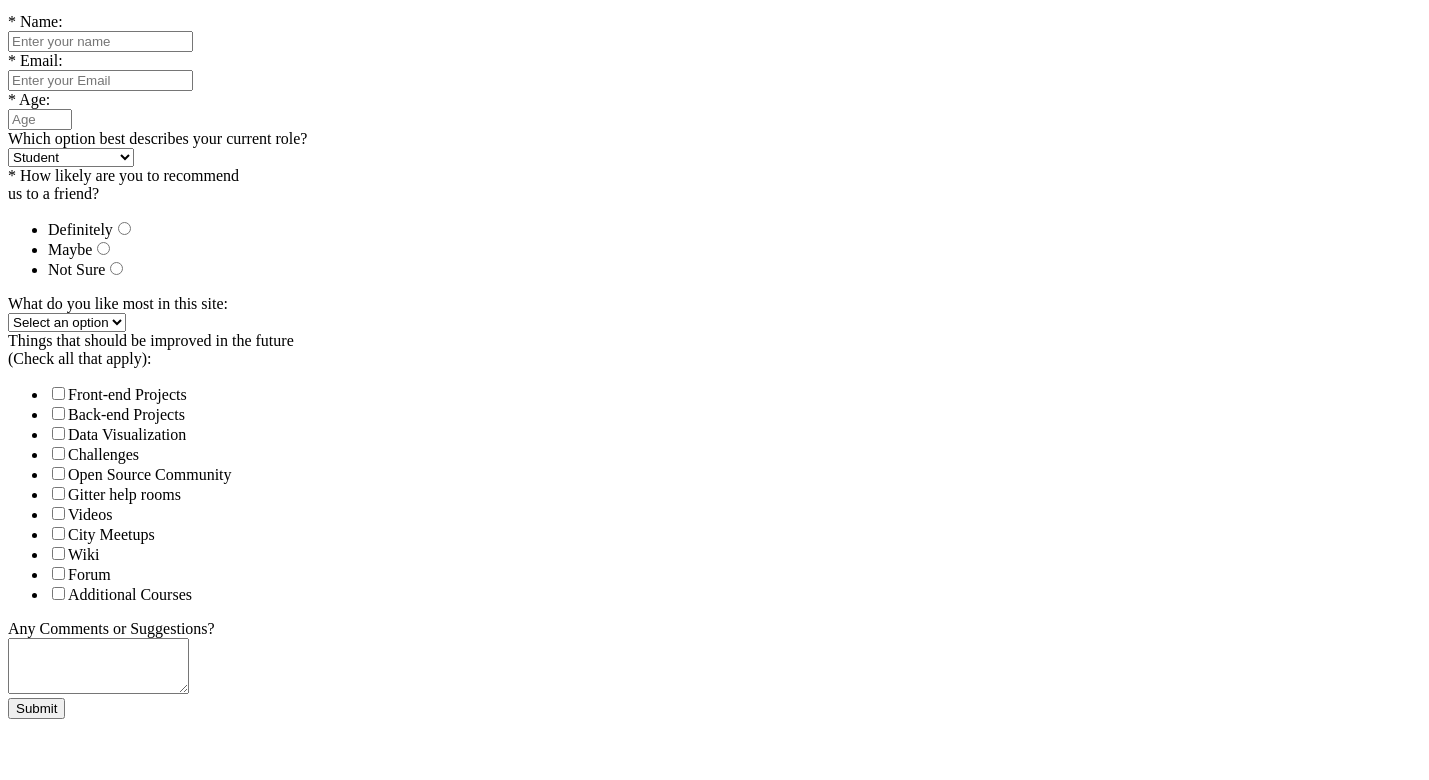
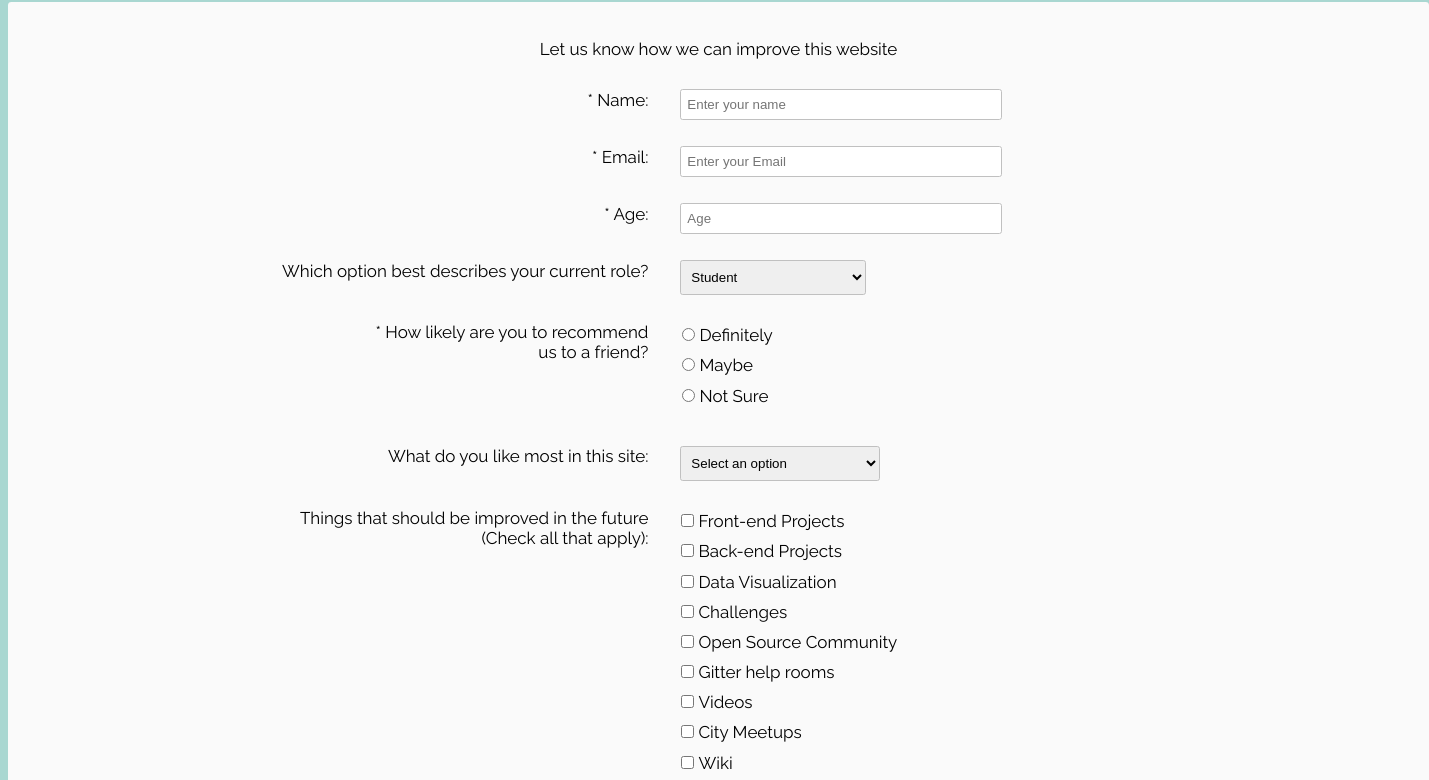
Before and after one commit to kclivingood/SurveyForm, a plain HTML site: page index.html in a window 1280 px wide. Shown: the part 101-881 px from the top of the page, 1429 px wide, since content can reach past the window. Before the commit the page ends 828 px from the top, so only its background shows below. Drawn offline with Linux system fonts and the light colour scheme.

Commit message:
Add files via upload

```diff
--- a/index.html
+++ b/index.html
@@ -2,7 +2,7 @@
 <html>
   <head>
     <title>Survey Form</title>
-    <link rel="stylesheet" style="text/css" href="..\Survey Form\styles.css">
+    <link rel="stylesheet" style="text/css" href="styles.css">
     <link href="https://fonts.googleapis.com/css?family=Raleway" rel="stylesheet">
   </head>
   <body>
```
